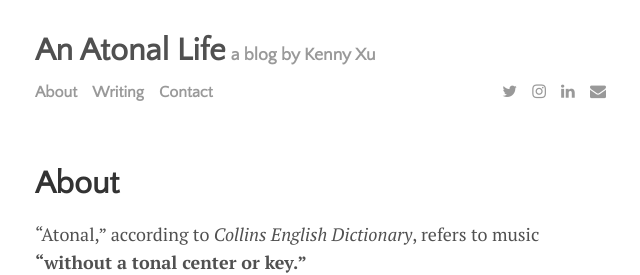
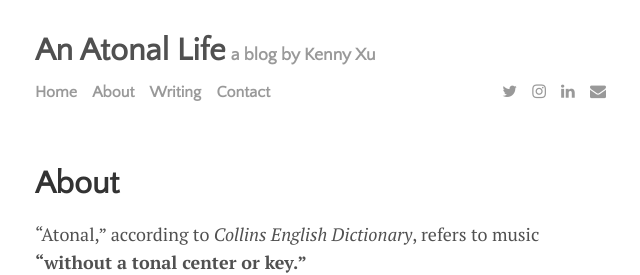
Before and after one commit to kennythexu/kennythexu, a Jekyll site: the page built from menu/about.md, in a window 1280 px wide. Shown: the top 275 px of the page, without its empty margins (317-957 px from the left). Built offline with Jekyll 4.4.1, drawn with Linux system fonts in a browser that asks for light colours; nearby versions of some CDN libraries.

Commit message:
home button

```diff
--- a/_data/settings.yml
+++ b/_data/settings.yml
@@ -5,6 +5,7 @@ author:
   twitter:  XuKenny
 
 menu:
+- {name: 'Home', url: 'kennyjxu.me'}
 - {name: 'About', url: 'about.html'}
 - {name: 'Writing', url: 'writing.html'}
 - {name: 'Contact', url: 'contact.html'}
```
